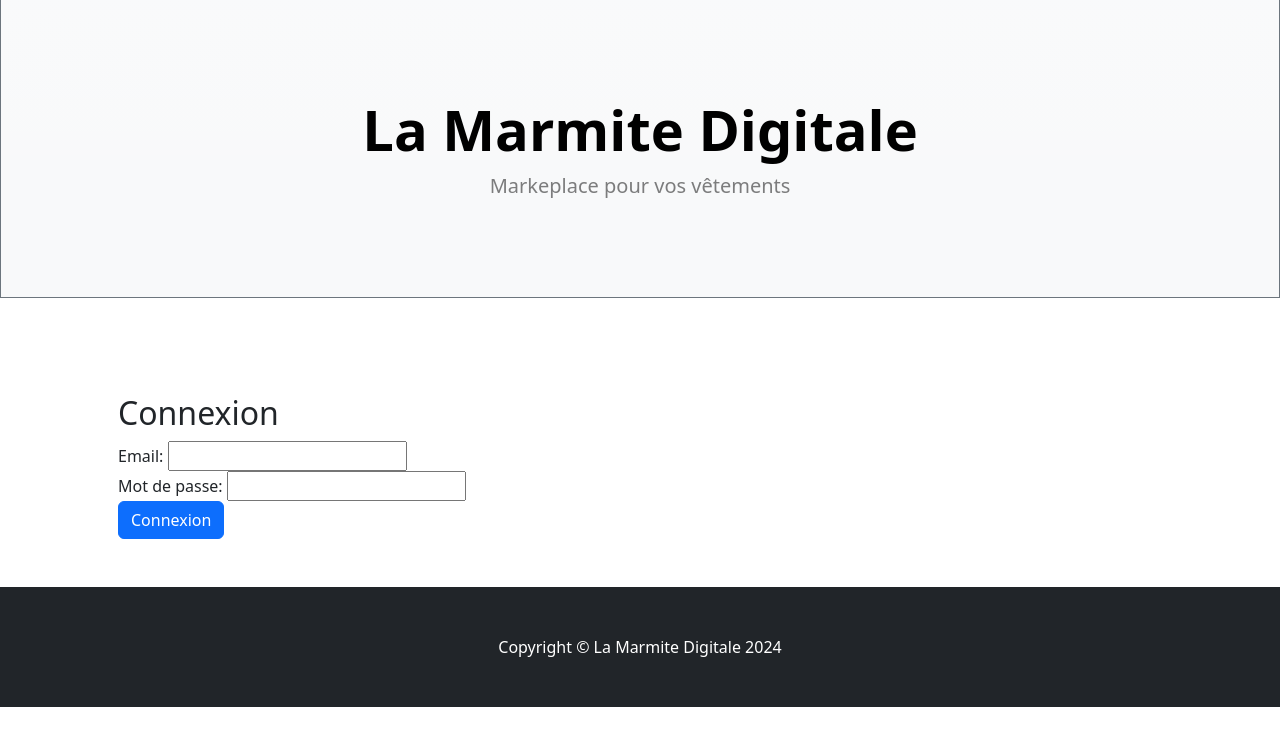
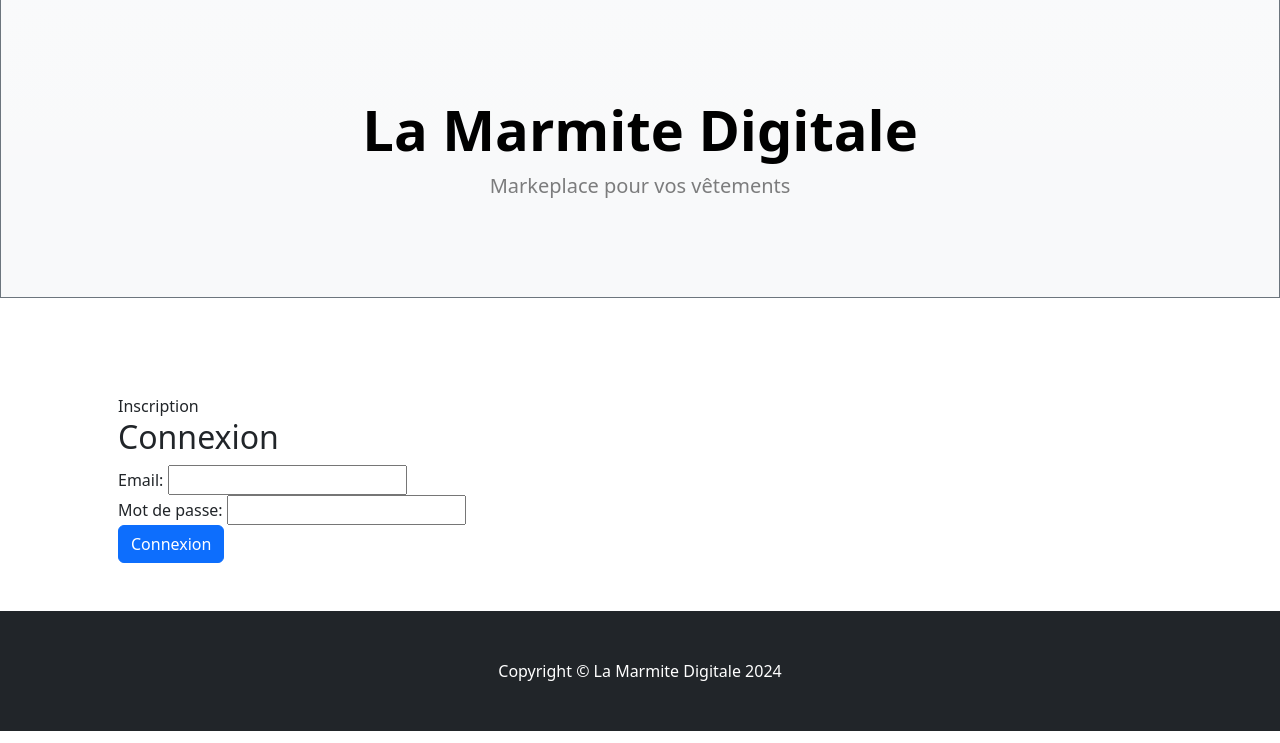
Before and after one commit to 16ARR/LMD, a Django app: page /login/ in a window 1280 px wide. Shown: the part 57-800 px from the top of the page. Run offline with Django 5.2, Linux system fonts and the light colour scheme; some libraries are stand-ins or nearby versions.

Commit message:
block name

```diff
--- a/src/Comptes/templates/login.html
+++ b/src/Comptes/templates/login.html
@@ -1,8 +1,8 @@
-
-
 {% extends "base.html" %}
 {%load static%}
 {% block body %}
+
+{% block title %}Inscription{% endblock %}
 
 <head>
  <link rel="stylesheet" href="Blanche/static/css/style.css">
```
